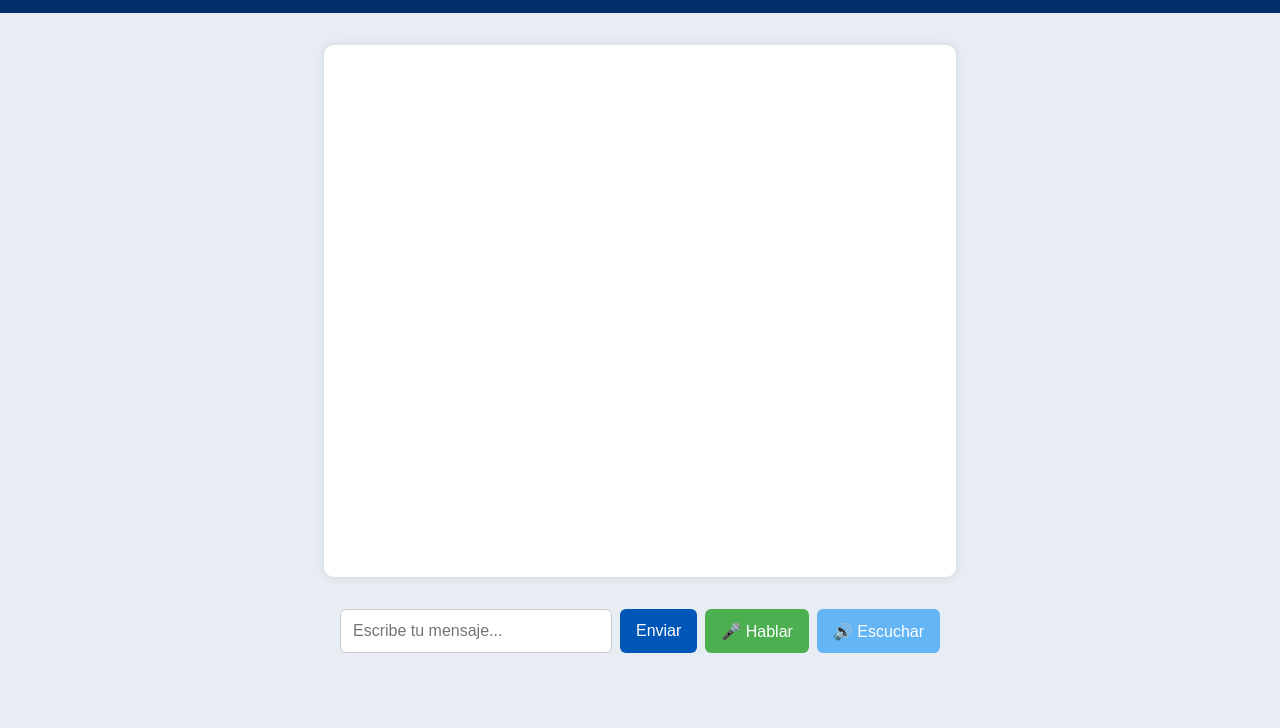
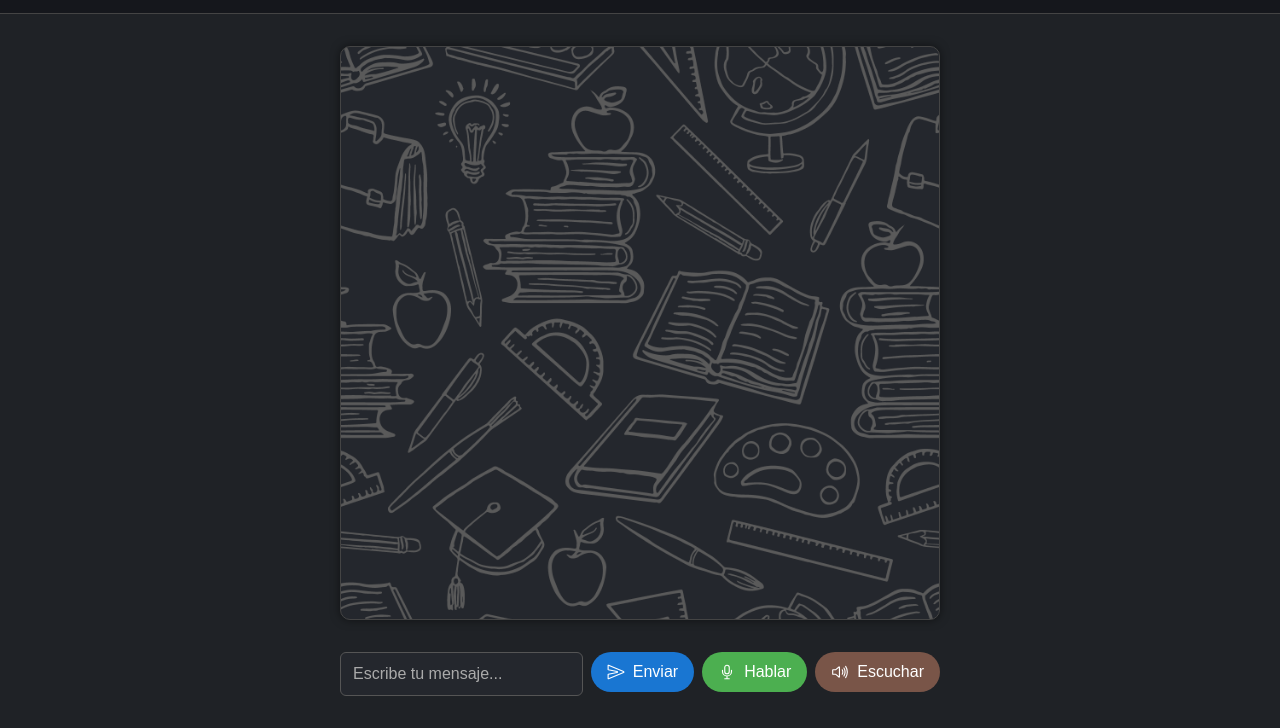
Before and after one commit to CristianSotoAlvarez/dialogflow-cx-webchat, a plain HTML site: page index.html in a window 1280 px wide. Shown: the part 72-800 px from the top of the page. Drawn offline with nearby package versions, Linux system fonts and the light colour scheme.

Commit message:
Estilos, update 1
+ actualizacion de estilo de la pagina

```diff
--- a/index.html
+++ b/index.html
@@ -4,6 +4,9 @@
   <meta charset="UTF-8" />
   <meta name="viewport" content="width=device-width, initial-scale=1.0"/>
   <title>Chatbot FIN RA PUCV</title>
+
+<script type="module" src="https://unpkg.com/ionicons@7.1.0/dist/ionicons/ionicons.esm.js"></script>
+<script nomodule src="https://unpkg.com/ionicons@7.1.0/dist/ionicons/ionicons.js"></script>
   <link rel="stylesheet" href="styles.css" />
   <link href="https://fonts.googleapis.com/css2?family=Roboto:wght@400;700&display=swap" rel="stylesheet">
 
@@ -17,13 +20,32 @@
 
   <div id="chat"></div>
 
+  <!--
   <div id="inputContainer">
     <input type="text" id="userInput" placeholder="Escribe tu mensaje..." />
     <button id="sendBtn" onclick="sendMessage()">Enviar</button>
     <button id="voiceBtn">🎤 Hablar</button>
     <button id="listenBotBtn">🔊 Escuchar</button>
-  </div>
+  </div>-->
 
+<div id="inputContainer">
+    <input type="text" id="userInput" placeholder="Escribe tu mensaje..." />
+
+    <button class="oval-btn" id="sendBtn" onclick="sendMessage()">
+        <ion-icon name="send-outline"></ion-icon>
+        <span>Enviar</span>
+    </button>
+
+    <button class="oval-btn" id="voiceBtn">
+        <ion-icon name="mic-outline"></ion-icon>
+        <span>Hablar</span>
+    </button>
+
+    <button class="oval-btn" id="listenBotBtn">
+        <ion-icon name="volume-high-outline"></ion-icon>
+        <span>Escuchar</span>
+    </button>
+</div>
 <script type="module" src="scripts.js"></script>
 
 </body>
--- a/styles.css
+++ b/styles.css
@@ -1,19 +1,26 @@
+* {
+    box-sizing: border-box;
+}
+
 body {
     font-family: 'Roboto', sans-serif;
     margin: 0;
     padding: 0;
-    background: #e8edf3;
+    background-color: #1f2226;
+    color: #f0f0f0;
     display: flex;
     flex-direction: column;
     align-items: center;
+    min-height: 100vh;
 }
 
 header {
-    background-color: #002f6c;
-    color: white;
+    background-color: #15171c;
+    color: #fff;
     width: 100%;
     padding: 1rem;
     text-align: center;
+    border-bottom: 1px solid #444;
 }
 
 header h1 {
@@ -24,41 +31,61 @@ header h1 {
 header p {
     margin: 0;
     font-size: 1rem;
+    color: #ccc;
 }
 
 #chat {
-    background: white;
+    background: #24272d;
+    background-image: url('assets/images/background.png');
+    background-repeat: repeat-y;
+    background-size: 100% auto;
+    background-position: center top;
     border-radius: 10px;
-    box-shadow: 0 0 10px rgba(0, 0, 0, 0.1);
+    box-shadow: 0 0 10px rgba(0, 0, 0, 0.5);
     max-width: 600px;
     width: 90%;
     margin: 2rem auto;
     padding: 1rem;
     height: 500px;
     overflow-y: auto;
+    flex-grow: 1;
+    border: 1px solid #444;
 }
 
 .message {
     margin-bottom: 1rem;
+    padding: 0.7rem 1rem;
+    border-radius: 8px;
+    max-width: 85%;
 }
 
 .user {
+    align-self: flex-end;
+    background-color: #3a9b5e;
+    color: white;
     text-align: right;
-    color: #0057b8;
+    margin-left: auto;
+    border-radius: 8px 4px 4px 8px;
 }
 
 .bot {
+    align-self: flex-start;
+    background-color: #38568e;
+    color: white;
     text-align: left;
-    color: #2e7d32;
+    margin-right: auto;
+    border-radius: 4px 8px 8px 4px;
 }
 
 #inputContainer {
     display: flex;
+    flex-wrap: wrap;
     justify-content: center;
     gap: 0.5rem;
     margin-bottom: 2rem;
     width: 90%;
     max-width: 600px;
+    position: relative;
 }
 
 input[type="text"] {
@@ -66,36 +93,95 @@ input[type="text"] {
     padding: 0.75rem;
     font-size: 1rem;
     border-radius: 6px;
-    border: 1px solid #ccc;
+    border: 1px solid #555;
+    background-color: #24272d;
+    color: #f0f0f0;
+}
+
+input[type="text"]::placeholder {
+    color: #aaa;
 }
 
 button {
-    padding: 0.75rem 1rem;
     font-size: 1rem;
     border: none;
-    border-radius: 6px;
     cursor: pointer;
+    transition: background-color 0.3s ease;
+    display: flex;
+    align-items: center;
+    justify-content: center;
+}
+
+.oval-btn {
+    display: flex;
+    align-items: center;
+    gap: 0.5rem;
+    background-color: #1e1e1e;
+    color: white;
+    border: none;
+    border-radius: 25px; /* Forma ovalada */
+    padding: 0.6rem 1rem;
+    font-size: 1rem;
+    cursor: pointer;
+    transition: background-color 0.3s ease, transform 0.2s ease;
+    height: 40px;
+}
+
+.oval-btn ion-icon {
+    font-size: 18px;
+    color: white;
+}
+
+.oval-btn:hover {
+    background-color: #2c2c2c;
+    transform: scale(1.03);
 }
 
 #sendBtn {
-    background-color: #0057b8;
+    background-color: #1976d2; /* Azul más sobrio */
     color: white;
 }
 
 #voiceBtn {
-    background-color: #4caf50;
+    background-color: #4caf50; /* Verde estándar */
     color: white;
 }
 
 #voiceBtn.listening {
-    background-color: #d32f2f;
+    background-color: #e53935; /* Rojo cuando escucha */
 }
 
 #listenBotBtn {
-    background-color: #64b5f6;
+    background-color: #795548; /* Marrón tierra para escuchar bot */
     color: white;
 }
 
 #listenBotBtn.active {
-    background-color: #1565c0;
+    background-color: #5d4037;
 }
+
+
+#chat::-webkit-scrollbar {
+    width: 8px;
+}
+
+#chat::-webkit-scrollbar-track {
+    background: #1f2226; /* Fondo del track */
+    border-radius: 10px;
+}
+
+#chat::-webkit-scrollbar-thumb {
+    background: #3a9b5e;
+    border-radius: 10px;
+    border: 2px solid #1f2226; /* Añade un pequeño borde interno */
+}
+
+#chat::-webkit-scrollbar-thumb:hover {
+    background: #2e774d; /* Color al hacer hover */
+}
+
+/* === Scrollbar para Firefox === */
+#chat {
+    scrollbar-width: auto; /* "auto", "thin" o "none" */
+    scrollbar-color: #3a9b5e #1f2226; /* thumb color / track color */
+}
```
Also changed, not shown: assets/images/background.png (added), assets/images/backgroundOG.png (added).
